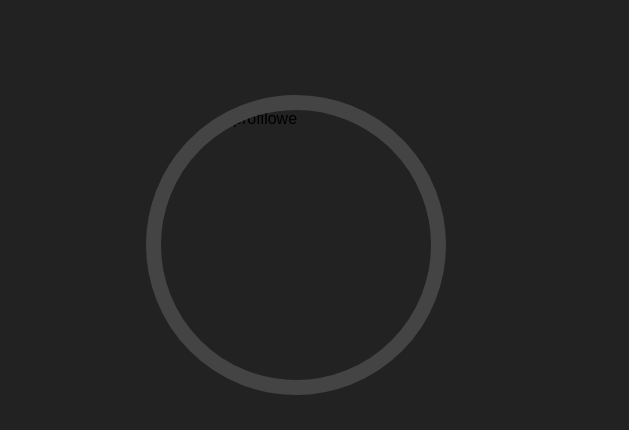
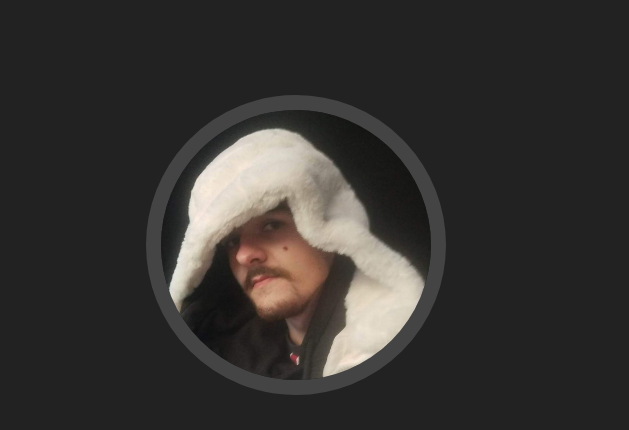
Before and after one commit to Krysztalsiemano/portfolio, a plain HTML site: page index.html in a window 1280 px wide. Shown: the part 111-541 px from the top of the page, 0-629 px from the left. Drawn offline with nearby package versions, Linux system fonts and the light colour scheme.

Commit message:
Update index.html

```diff
--- a/index.html
+++ b/index.html
@@ -34,7 +34,7 @@
             </header>
             <div class="container">
                 <div class="hero-pic">
-                    <img src="zdjecia/profilowe.jpg" alt="Zdjęcie profilowe">
+                    <img src="profilowe.jpg" alt="Zdjęcie profilowe">
                 </div>
                 <div class="hero-text">
                     <h5>Siemanko, jestem <span class="input">Front-end Developerem</span></h5>
```
